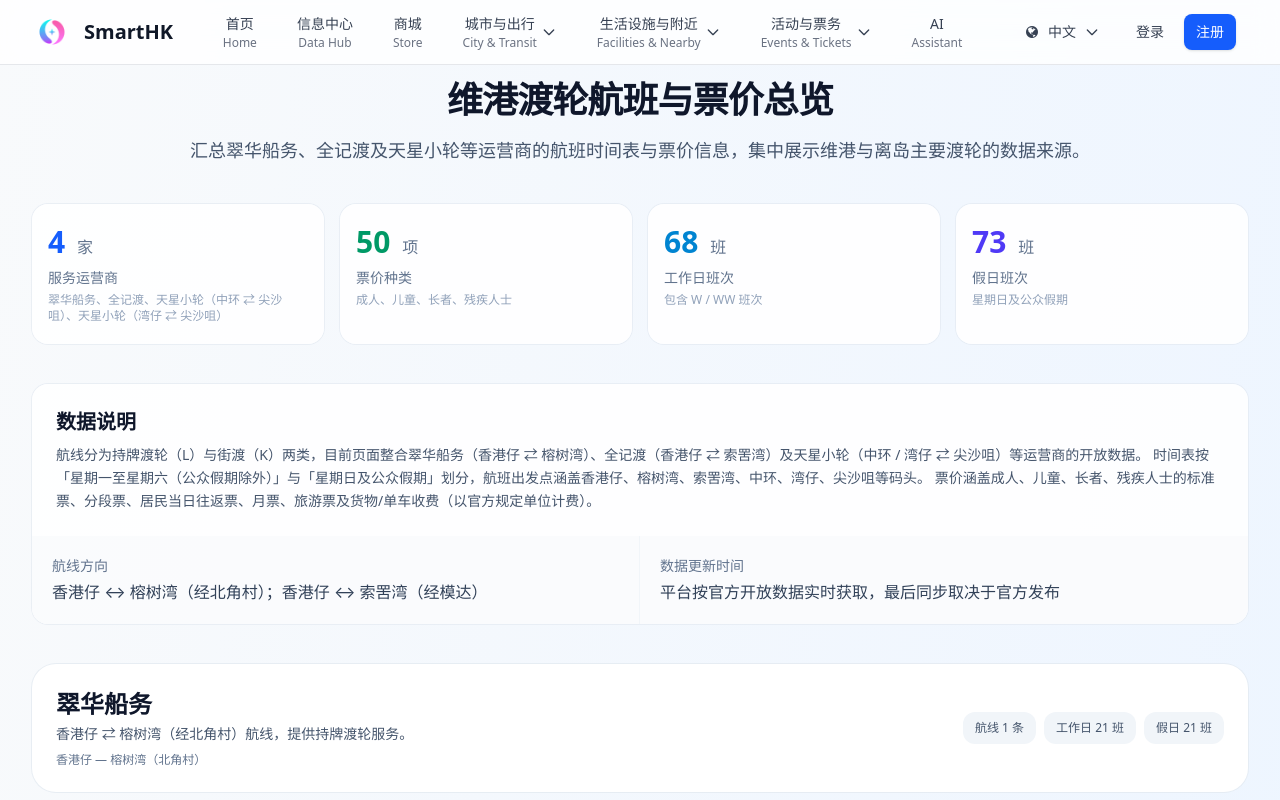
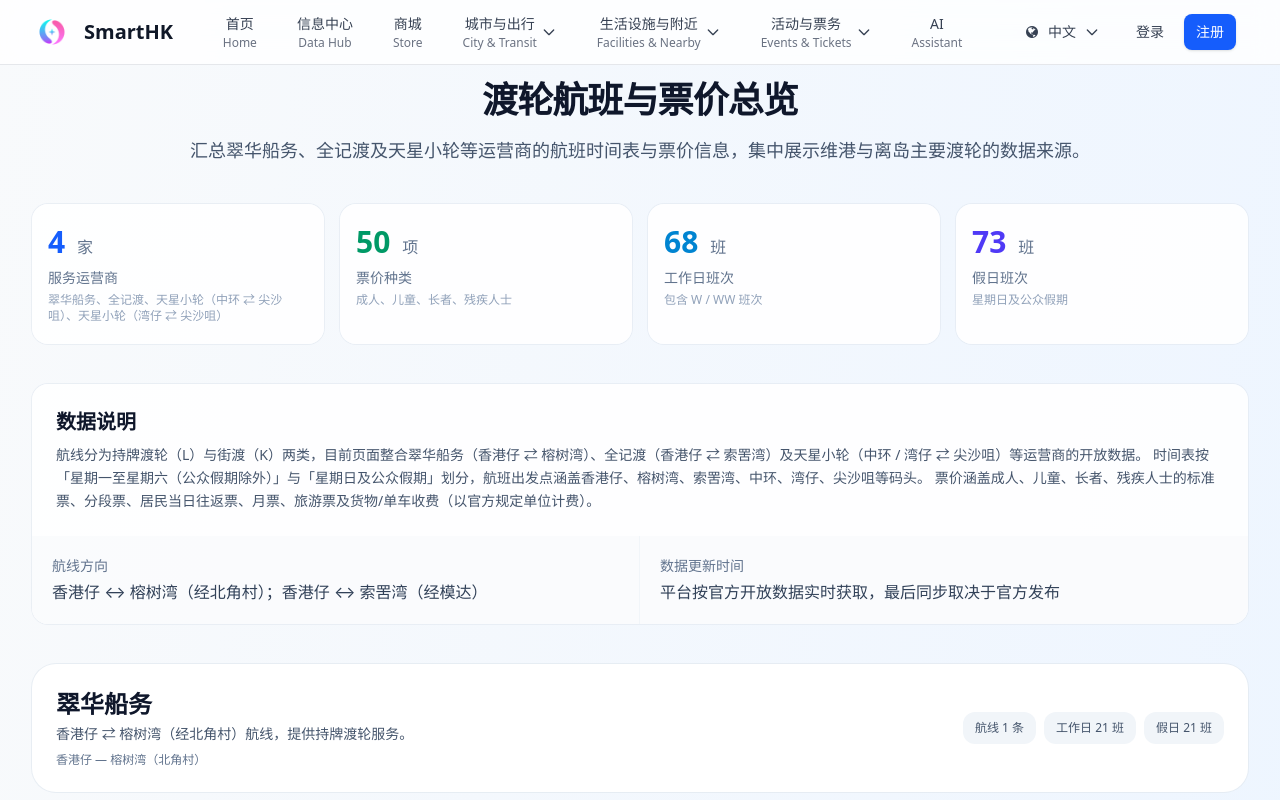
Before and after one commit to zoihkcom/ZoiHK-FrontEnd, a Vue app: page /tsui-wah-ferry in a window 1280 px wide. Shown: the top 800 px of the page. Built offline with nearby package versions, Linux system fonts and the light colour scheme.

Commit message:
fix: 优化维港渡轮页面标题，简化用户界面并提升信息清晰度。同时调整部分布局以增强可读性。

```diff
--- a/src/views/TsuiWahFerry.vue
+++ b/src/views/TsuiWahFerry.vue
@@ -6,7 +6,7 @@
       <div class="max-w-8xl mx-auto">
         <div class="text-center mb-10">
           <h1 class="text-3xl sm:text-4xl font-bold text-slate-900 tracking-tight mb-4">
-            维港渡轮航班与票价总览
+            渡轮航班与票价总览
           </h1>
           <p class="text-lg text-slate-600">
             汇总翠华船务、全记渡及天星小轮等运营商的航班时间表与票价信息，集中展示维港与离岛主要渡轮的数据来源。
@@ -18,7 +18,8 @@
           <p class="mt-4 text-slate-600">正在获取最新航班与票价数据...</p>
         </div>
 
-        <div v-else-if="error" class="max-w-3xl mx-auto bg-white rounded-2xl shadow-sm border border-red-100 p-8 text-center">
+        <div v-else-if="error"
+          class="max-w-3xl mx-auto bg-white rounded-2xl shadow-sm border border-red-100 p-8 text-center">
           <div class="text-xl font-semibold text-red-600 mb-3">加载失败</div>
           <p class="text-slate-600 mb-6">{{ error }}</p>
           <button @click="loadFerryData"
@@ -62,7 +63,8 @@
           </div>
 
           <div v-for="service in services" :key="service.id" class="space-y-6 mb-12">
-            <div class="bg-white rounded-3xl ring-1 ring-slate-200/70 p-6 flex flex-col sm:flex-row sm:items-center sm:justify-between gap-4">
+            <div
+              class="bg-white rounded-3xl ring-1 ring-slate-200/70 p-6 flex flex-col sm:flex-row sm:items-center sm:justify-between gap-4">
               <div>
                 <h2 class="text-2xl font-semibold text-slate-900">{{ service.name }}</h2>
                 <p class="text-sm text-slate-600 mt-1">{{ service.description }}</p>
@@ -148,15 +150,12 @@
                               <div>末班 {{ start.lastDeparture }}</div>
                             </div>
                           </div>
-                          <div
-                            :class="[
+                          <div :class="[
                             start.layout === 'range'
                               ? 'flex flex-col gap-3 text-left'
                               : 'flex flex-wrap gap-3 justify-center'
-                            ]"
-                          >
-                            <div v-for="time in start.times" :key="time.id"
-                              :class="[
+                          ]">
+                            <div v-for="time in start.times" :key="time.id" :class="[
                               'text-sm font-medium text-slate-700 rounded-xl px-4 py-2',
                               start.layout === 'range'
                                 ? 'bg-white border border-slate-200/60 w-full text-left'
```
Lines whose indentation alone changed are shown as unchanged.
